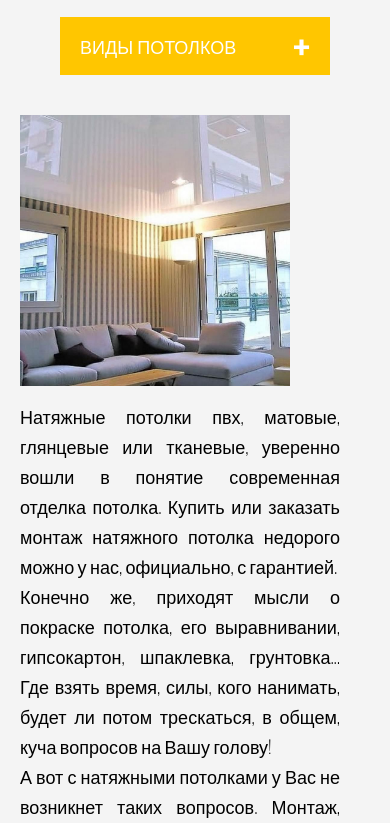
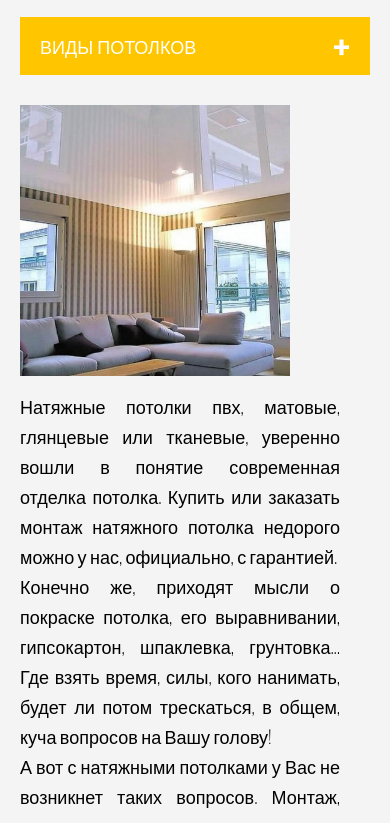
Before and after one commit to Fishness-developer/Pro_interier2, a plain HTML site: page inner.html in a window 390 px wide. Shown: the part 427-1250 px from the top of the page. Drawn offline with nearby package versions, Linux system fonts and the light colour scheme.

Commit message:
Add files via upload

```diff
--- a/css/style.css
+++ b/css/style.css
@@ -715,8 +715,8 @@ p.name {
 
 /* Аккордеон */
 #container-main{
-	margin:40px auto;
-	width:270px;
+	margin:40px 20px 0 20px;
+	width:auto;
 	display: none;
 
 
@@ -725,7 +725,8 @@ p.name {
 
 .accordion-container {
 	width: 100%;
-	margin: 0 0 20px;
+	margin: 30px 0;
+
 	clear:both;
 }
 
@@ -785,7 +786,7 @@ p.name {
 
 @media (max-width: 767px) {
 	.accordion-content {
-		padding: 10px 0;
+		padding: 0 20px;
 	}
 }
 
```
